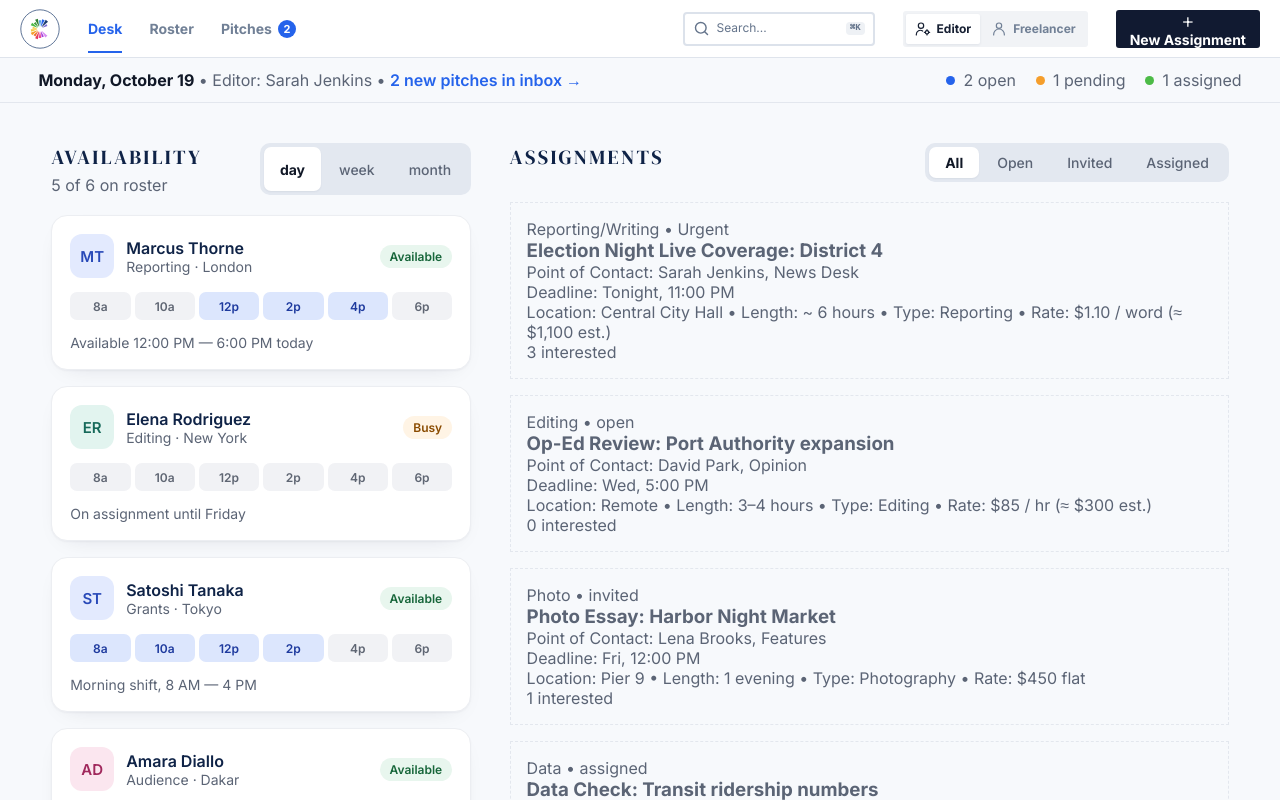
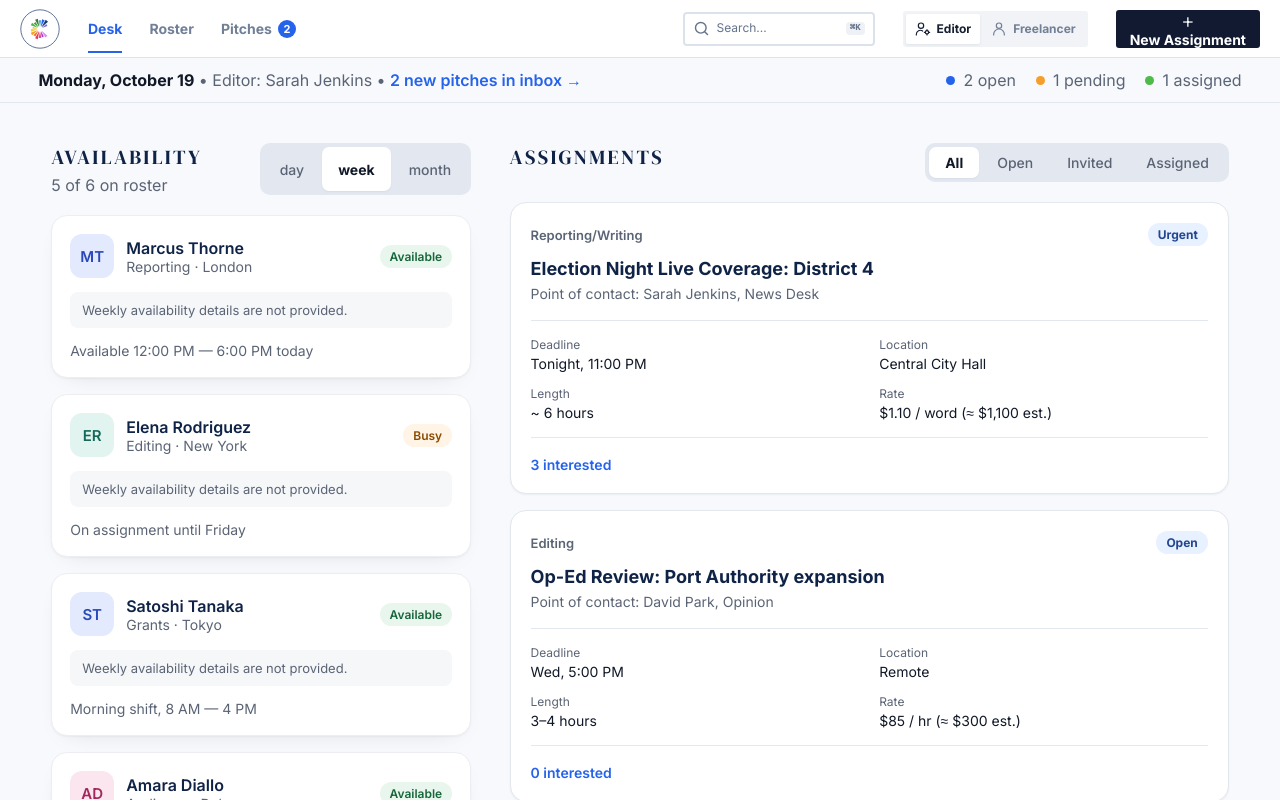
Before and after one commit to BU-Spark/se-iij-freelance-marketplace, a Next.js app: page /dashboard in a window 1280 px wide. Both pictures are taken after a click on the button "week". Shown: the top 800 px of the page. Built offline with nearby package versions, Linux system fonts and the light colour scheme.

Commit message:
dashboard roster

```diff
--- a/app/components/RosterCard/RosterCard.module.css
+++ b/app/components/RosterCard/RosterCard.module.css
@@ -94,6 +94,15 @@
   color: var(--muted);
 }
 
+.rangeNotice {
+  margin: 0;
+  padding: 10px 12px;
+  border-radius: 8px;
+  background: #f6f7f9;
+  color: var(--muted);
+  font-size: 13px;
+}
+
 /* text only screen readers hear ("free" / "busy") */
 .srOnly {
   position: absolute;
--- a/app/components/RosterCard/RosterCard.tsx
+++ b/app/components/RosterCard/RosterCard.tsx
@@ -1,5 +1,5 @@
 import Avatar from '../Avatar/Avatar';
-import type { AvailabilityStatus, RosterMember } from '../../types/dashboard.types';
+import type { AvailabilityStatus, RosterMember, RosterView } from '../../types/dashboard.types';
 import { hourSlots, SLOT_STARTS, slotLabel } from '../../utils/dashboard.utils';
 import styles from './RosterCard.module.css';
 
@@ -11,9 +11,10 @@ const STATUS_LABEL: Record<AvailabilityStatus, string> = {
 
 type RosterCardProps = {
   member: RosterMember;
+  view?: RosterView;
 };
 
-export default function RosterCard({ member }: RosterCardProps) {
+export default function RosterCard({ member, view = 'day' }: RosterCardProps) {
   // one true/false per time box: 8a, 10a, 12p, 2p, 4p, 6p
   const slots = hourSlots(member.openHours);
 
@@ -30,6 +31,7 @@ export default function RosterCard({ member }: RosterCardProps) {
         <span className={`${styles.pill} ${styles[member.status]}`}>{STATUS_LABEL[member.status]}</span>
       </div>
 
+      {view === 'day' ? (
         <ul className={styles.slots} aria-label="Free time today">
           {SLOT_STARTS.map((hour, i) => (
             <li key={hour} className={slots[i] ? styles.free : styles.taken}>
@@ -37,6 +39,13 @@ export default function RosterCard({ member }: RosterCardProps) {
             </li>
           ))}
         </ul>
+      ) : (
+        <p className={styles.rangeNotice}>
+          {view === 'week'
+            ? 'Weekly availability details are not provided.'
+            : 'Monthly availability details are not provided.'}
+        </p>
+      )}
 
       <p className={styles.note}>{member.note}</p>
     </article>
--- a/app/dashboard/dashboard.module.css
+++ b/app/dashboard/dashboard.module.css
@@ -76,11 +76,52 @@
   list-style: none;
 }
 
-/* Dashed boxes show where the cards will go */
-.placeholder {
-  padding: 16px;
-  border: 1px dashed var(--line);
-  color: var(--muted);
+.assignmentItem { list-style: none; }
+.assignmentCard {
+  padding: 20px;
+  background: var(--white);
+  border: 1px solid var(--line);
+  border-radius: 16px;
+  box-shadow: var(--shadow-sm);
+}
+.assignmentTop {
+  display: flex;
+  align-items: center;
+  justify-content: space-between;
+  gap: 12px;
+}
+.category { color: var(--muted); font-size: 13px; font-weight: 600; }
+.status {
+  padding: 4px 10px;
+  border-radius: 999px;
+  background: #e8f1ff;
+  color: #23478f;
+  font-size: 12px;
+  font-weight: 700;
+  text-transform: capitalize;
+}
+.open { background: #e8f1ff; color: #23478f; }
+.invited { background: #fff4e5; color: #8a4b00; }
+.assigned { background: #e8f6ee; color: #17663a; }
+.assignmentTitle { margin: 12px 0 6px; color: var(--navy-deep); font-size: 18px; }
+.contact { margin: 0; color: var(--muted); font-size: 14px; }
+.details {
+  display: grid;
+  grid-template-columns: repeat(2, minmax(0, 1fr));
+  gap: 14px 20px;
+  margin: 18px 0;
+  padding: 16px 0;
+  border-top: 1px solid var(--line);
+  border-bottom: 1px solid var(--line);
+}
+.details div { min-width: 0; }
+.details dt { margin-bottom: 3px; color: var(--muted); font-size: 12px; }
+.details dd { margin: 0; color: var(--ink); font-size: 14px; }
+.interested { margin: 0; color: var(--c-blue); font-size: 14px; font-weight: 600; }
+.empty { padding: 24px; color: var(--muted); text-align: center; border: 1px dashed var(--line); border-radius: 12px; }
+
+@media (max-width: 520px) {
+  .details { grid-template-columns: minmax(0, 1fr); }
 }
 
 /* ---- Phones and small tablets: stack the columns ---- */
--- a/app/dashboard/page.tsx
+++ b/app/dashboard/page.tsx
@@ -1,3 +1,6 @@
+'use client';
+
+import { useState } from 'react';
 import Link from 'next/link';
 import { Header } from '../components/header/Header';
 import SegmentedControl, { type SegmentOption } from './components/SegmentedControl';
@@ -9,8 +12,7 @@ import { countByStatus, countOnRoster, formatDeadline, formatDeskDate, formatRat
 import type { DeskFilter, RosterView } from '../types/dashboard.types';
 
 /*
- * Dashboard: status bar, section headings and toggles are styled.
- * Roster and assignment cards get styled in the next PRs.
+ * Editor dispatch dashboard.
  */
 
 const VIEWS: SegmentOption<RosterView>[] = [
@@ -27,7 +29,10 @@ const FILTERS: SegmentOption<DeskFilter>[] = [
 ];
 
 export default function Dashboard() {
+  const [view, setView] = useState<RosterView>('day');
+  const [filter, setFilter] = useState<DeskFilter>('all');
   const counts = countByStatus(ASSIGNMENTS);
+  const assignments = ASSIGNMENTS.filter((assignment) => filter === 'all' || assignment.status === filter);
 
   return (
     <div className={styles.shell}>
@@ -60,13 +65,13 @@ export default function Dashboard() {
                 {countOnRoster(ROSTER)} of {ROSTER.length} on roster
               </p>
             </div>
-            <SegmentedControl label="Availability range" options={VIEWS} value="day" />
+            <SegmentedControl label="Availability range" options={VIEWS} value={view} onChange={setView} />
           </div>
 
           <ul className={styles.list}>
             {ROSTER.map((m) => (
               <li key={m.id}>
-                <RosterCard member={m} />
+                <RosterCard member={m} view={view} />
               </li>
             ))}
           </ul>
@@ -78,29 +83,45 @@ export default function Dashboard() {
             <h2 id="assignments-heading" className={styles.sectionTitle}>
               Assignments
             </h2>
-            <SegmentedControl label="Filter assignments" options={FILTERS} value="all" />
+            <SegmentedControl label="Filter assignments" options={FILTERS} value={filter} onChange={setFilter} />
           </div>
 
           <ul className={styles.list}>
-            {ASSIGNMENTS.map((a) => (
-              <li key={a.id} className={styles.placeholder}>
-                <article>
-                  <p>
-                    {a.category} • {a.urgent ? 'Urgent' : a.status}
+            {assignments.map((a) => (
+              <li key={a.id} className={styles.assignmentItem}>
+                <article className={styles.assignmentCard}>
+                  <div className={styles.assignmentTop}>
+                    <span className={styles.category}>{a.category}</span>
+                    <span className={`${styles.status} ${styles[a.status]}`}>{a.urgent ? 'Urgent' : a.status}</span>
+                  </div>
+                  <h3 className={styles.assignmentTitle}>{a.title}</h3>
+                  <p className={styles.contact}>
+                    Point of contact: {a.contact.name}, {a.contact.desk}
                   </p>
-                  <h3>{a.title}</h3>
-                  <p>
-                    Point of Contact: {a.contact.name}, {a.contact.desk}
-                  </p>
-                  <p>Deadline: {formatDeadline(a.deadline)}</p>
-                  <p>
-                    Location: {a.location} • Length: {a.length} • Type: {a.type} • Rate: {formatRate(a.rate)}
-                  </p>
-                  <p>{a.interestedIds.length} interested</p>
+                  <dl className={styles.details}>
+                    <div>
+                      <dt>Deadline</dt>
+                      <dd>{formatDeadline(a.deadline)}</dd>
+                    </div>
+                    <div>
+                      <dt>Location</dt>
+                      <dd>{a.location}</dd>
+                    </div>
+                    <div>
+                      <dt>Length</dt>
+                      <dd>{a.length}</dd>
+                    </div>
+                    <div>
+                      <dt>Rate</dt>
+                      <dd>{formatRate(a.rate)}</dd>
+                    </div>
+                  </dl>
+                  <p className={styles.interested}>{a.interestedIds.length} interested</p>
                 </article>
               </li>
             ))}
           </ul>
+          {assignments.length === 0 && <p className={styles.empty}>No assignments in this view.</p>}
         </section>
       </main>
     </div>
--- /dev/null
+++ b/app/dashboard/roster/roster.module.css
@@ -0,0 +1,81 @@
+.shell {
+  min-height: 100vh;
+  background: var(--bg);
+}
+
+.main {
+  max-width: 1280px;
+  margin: 0 auto;
+  padding: 32px clamp(16px, 4vw, 64px) 80px;
+}
+
+.backLink {
+  color: var(--c-blue);
+  font-size: 14px;
+  font-weight: 600;
+  text-decoration: none;
+}
+
+.backLink:hover {
+  text-decoration: underline;
+}
+
+.heading {
+  display: flex;
+  align-items: flex-end;
+  justify-content: space-between;
+  gap: 24px;
+  margin: 32px 0 24px;
+}
+
+.eyebrow {
+  margin: 0 0 8px;
+  color: var(--c-blue);
+  font-size: 12px;
+  font-weight: 700;
+  letter-spacing: 0.12em;
+  text-transform: uppercase;
+}
+
+.heading h1 {
+  margin: 0;
+  color: var(--navy-deep);
+  font-family: var(--font-serif);
+  font-size: clamp(30px, 4vw, 42px);
+  font-weight: 400;
+}
+
+.description {
+  margin: 8px 0 0;
+  color: var(--muted);
+}
+.count {
+  margin: 0 0 4px;
+  color: var(--muted);
+  white-space: nowrap;
+}
+.count strong {
+  color: var(--ink);
+}
+.count span {
+  padding: 0 5px;
+}
+
+.grid {
+  display: grid;
+  grid-template-columns: repeat(2, minmax(0, 1fr));
+  gap: 16px;
+  margin: 0;
+  padding: 0;
+  list-style: none;
+}
+
+@media (max-width: 720px) {
+  .heading {
+    align-items: start;
+    flex-direction: column;
+  }
+  .grid {
+    grid-template-columns: minmax(0, 1fr);
+  }
+}
```
Also changed, not shown: app/dashboard/roster/page.tsx (added, +36 -0 lines). Lines whose indentation alone changed are shown as unchanged.
